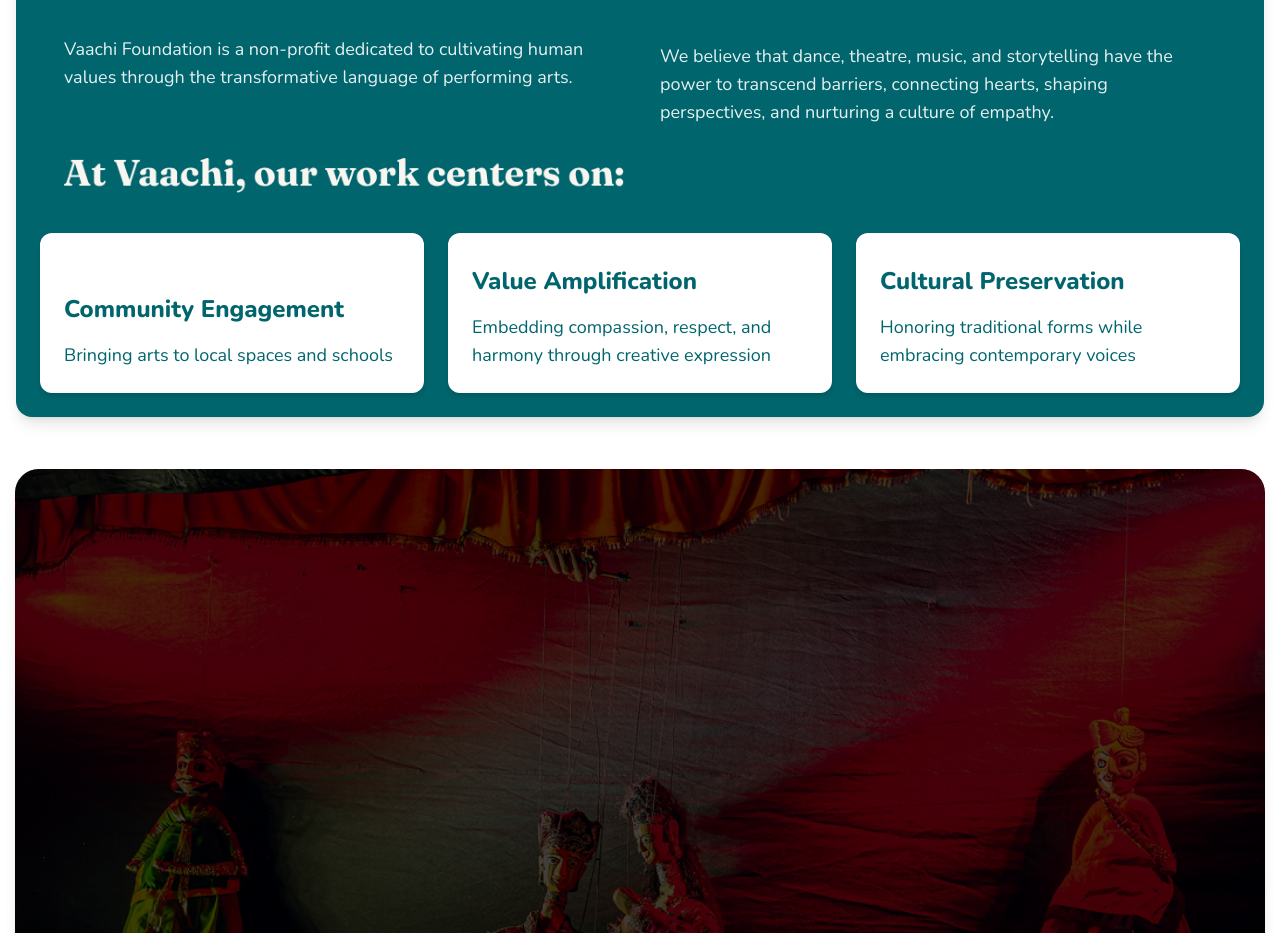
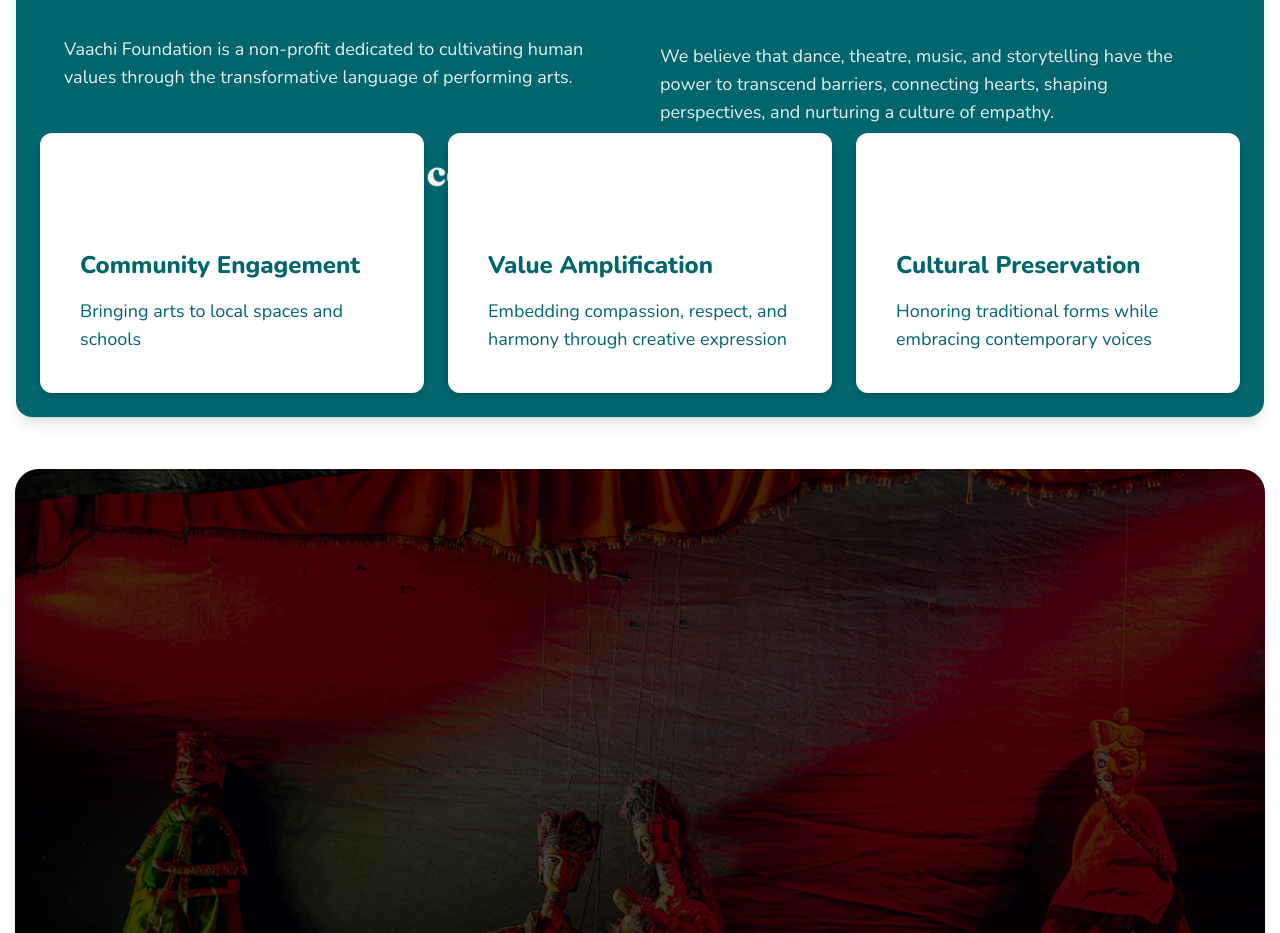
Before and after one commit to PritiHM/Vaachi-Website, a Next.js app: page / in a window 1280 px wide. Shown: the part 1100-2033 px from the top of the page. Built offline with nearby package versions, Linux system fonts and the light colour scheme.

Commit message:
updated ui and fixes

```diff
--- a/components/WhoWeAre.jsx
+++ b/components/WhoWeAre.jsx
@@ -61,26 +61,27 @@
           </div>
         </div>
 
-        {/* Absolute cards — kept absolute but container has enough bottom padding now */}
       <div
-          className="md:absolute left-6 right-6 bottom-6 flex flex-col md:flex-row gap-4 md:gap-6 px-2 md:px-0
-                     z-10"
+  className="md:absolute left-6 right-6 bottom-6 flex flex-col md:flex-row gap-4 md:gap-6 px-2 md:px-0 z-10"
 >
-          <div className="bg-white text-[#00656D] rounded-xl shadow-md w-full md:w-[32%] min-h-[160px] p-6 flex flex-col justify-end">
+  <div className="bg-white text-[#00656D] rounded-xl shadow-md w-full md:w-[32%]
+                  min-h-[220px] md:min-h-[260px] p-6 md:p-10 flex flex-col justify-end">
     <h4 className="font-extrabold text-xl md:text-2xl mb-2">Community Engagement</h4>
     <p className="text-sm md:text-lg font-normal leading-relaxed mt-2">
       Bringing arts to local spaces and schools
     </p>
   </div>
 
-          <div className="bg-white text-[#00656D] rounded-xl shadow-md w-full md:w-[32%] min-h-[160px] p-6 flex flex-col justify-end">
+  <div className="bg-white text-[#00656D] rounded-xl shadow-md w-full md:w-[32%]
+                  min-h-[220px] md:min-h-[260px] p-6 md:p-10 flex flex-col justify-end">
     <h4 className="font-extrabold text-xl md:text-2xl mb-2">Value Amplification</h4>
     <p className="text-sm md:text-lg leading-relaxed mt-2">
       Embedding compassion, respect, and harmony through creative expression
     </p>
   </div>
 
-          <div className="bg-white text-[#00656D] rounded-xl shadow-md w-full md:w-[32%] min-h-[160px] p-6 flex flex-col justify-end">
+  <div className="bg-white text-[#00656D] rounded-xl shadow-md w-full md:w-[32%]
+                  min-h-[220px] md:min-h-[260px] p-6 md:p-10 flex flex-col justify-end">
     <h4 className="font-extrabold text-xl md:text-2xl mb-2">Cultural Preservation</h4>
     <p className="text-sm md:text-lg leading-relaxed mt-2">
       Honoring traditional forms while embracing contemporary voices
@@ -89,5 +90,6 @@
 </div>
 </div>
 </section>
+
   );
 }
```
Lines whose indentation alone changed are shown as unchanged.
